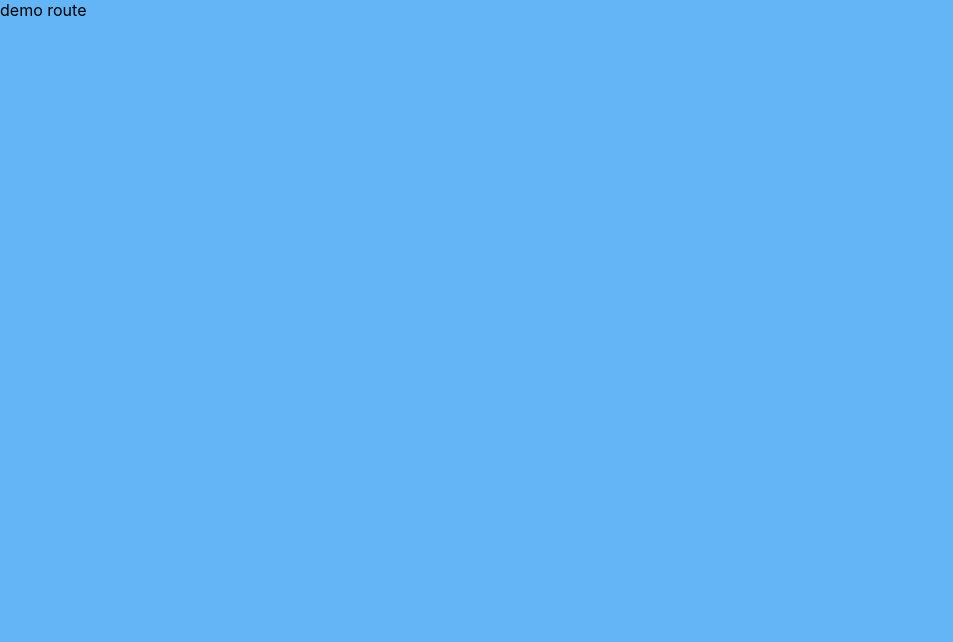
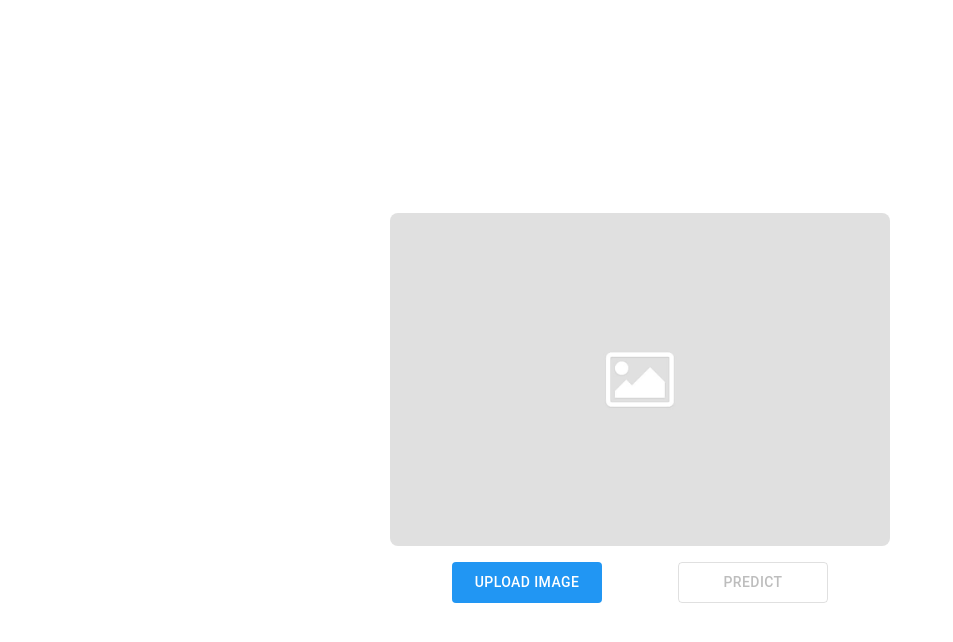
Before and after one commit to welvin21/fixels, a React (Create React App) app in the folder client/: page /#/demo in a window 1280 px wide. Shown: the top 642 px of the page, without its empty margins (0-953 px from the left). Built offline with nearby package versions, Linux system fonts and the light colour scheme.

Commit message:
Add image pickercomponent

```diff
--- a/client/package.json
+++ b/client/package.json
@@ -4,6 +4,7 @@
   "private": true,
   "dependencies": {
     "@material-ui/core": "^4.9.11",
+    "@material-ui/icons": "^4.9.1",
     "@testing-library/jest-dom": "^4.2.4",
     "@testing-library/react": "^9.3.2",
     "@testing-library/user-event": "^7.1.2",
--- a/client/src/App.tsx
+++ b/client/src/App.tsx
@@ -6,8 +6,7 @@ import { Demo } from './components';
 const useStyles = makeStyles((theme: Theme) =>
   createStyles({
     root: {
-      backgroundColor: theme.palette.primary.light,
-      height: '100vh',
+      backgroundColor: theme.palette.background.default,
     },
   })
 );
--- a/client/src/components/Demo/Demo.tsx
+++ b/client/src/components/Demo/Demo.tsx
@@ -1,9 +1,22 @@
-import React from 'react';
+import React, { useState } from 'react';
+import { Container } from '@material-ui/core';
+import { createStyles, makeStyles, Theme } from '@material-ui/core/styles';
+import { ImagePicker } from './ImagePicker';
+
+const useStyles = makeStyles((theme: Theme) =>
+  createStyles({
+    root: {
+      width: '100%',
+    }
+  })
+);
 
 export const Demo: React.FC = () => {
+  const classes = useStyles();
+
   return (
-    <div>
-      demo route
-    </div>
+    <Container className={classes.root}>
+      <ImagePicker/>
+    </Container>
   );
 };
--- /dev/null
+++ b/client/src/components/Demo/ImagePicker.tsx
@@ -0,0 +1,78 @@
+import React, { useState } from 'react';
+import { Button, Container, FormLabel } from '@material-ui/core';
+import { createStyles, makeStyles, Theme } from '@material-ui/core/styles';
+import placeholder from '../../assets/placeholder.jpg';
+
+const useStyles = makeStyles((theme: Theme) =>
+  createStyles({
+    root: {
+      height: '100vh',
+      display: 'flex',
+      flexDirection: 'column',
+      alignItems: 'center',
+      justifyContent: 'center'
+    },
+    inputImage: {
+      display: 'none'
+    },
+    image: {
+      width: 'min(90%, 500px)',
+      margin: theme.spacing(2),
+      borderRadius: theme.spacing(1)
+    },
+    buttonBar: {
+      display: 'flex',
+      flexDirection: 'row',
+      flexWrap: 'wrap',
+      justifyContent: 'space-around',
+      width: 'min(90%, 500px)'
+    },
+    imageButton: {
+      width: 150,
+      padding: theme.spacing(1),
+    },
+    predictButton: {
+      width: 150,
+      color: theme.palette.primary.main,
+      borderColor: theme.palette.primary.main,
+    }
+  })
+);
+
+export const ImagePicker: React.FC = () => {
+  const [imageUploadedStatus, setImageUploadedStatus] = useState<boolean>(false);
+  const [imageBase64, setImageBase64] = useState<string | ArrayBuffer | null>(placeholder);
+  const classes = useStyles();
+
+  const handleOnImageInputChange = (files: FileList | null): void => {
+    if (!files) return;
+    const imageFile: File = files[0];
+    const fileReader = new FileReader();
+    fileReader.readAsDataURL(imageFile);
+    fileReader.onload = (event: Event) => setImageBase64(fileReader.result);
+    if (!imageUploadedStatus) setImageUploadedStatus(true);
+  };
+
+  return (
+    <Container className={classes.root}>
+      <input
+        accept="image/*"
+        className={classes.inputImage}
+        id="image"
+        type="file"
+        onChange={({ target: { files } }) => handleOnImageInputChange(files)}
+      />
+      <img src={typeof imageBase64 === 'string' ? imageBase64 : placeholder} className={classes.image} alt="retina"/>
+      <Container className={classes.buttonBar}>
+        <FormLabel htmlFor="image">
+          <Button className={classes.imageButton} component="span">
+            { imageUploadedStatus ? 'Change Image' : 'Upload Image' }
+          </Button>
+        </FormLabel>
+        <Button className={classes.predictButton} component="span" disabled={!imageUploadedStatus} variant="outlined">
+          Predict
+        </Button>
+      </Container>
+    </Container>
+  );
+};
--- a/client/src/theme/index.ts
+++ b/client/src/theme/index.ts
@@ -16,5 +16,16 @@ export const theme: Theme = responsiveFontSizes(
         default: "#fff",
       },
     },
+    overrides: {
+      MuiButton: {
+        text: {
+          color: "#fff",
+          backgroundColor: '#2196f3',
+          '&:hover': {
+            backgroundColor: '#1976d2'
+          }
+        }
+      }
+    }
   })
 );
```
Also changed, not shown: client/src/assets/placeholder.jpg (added), 1 other file (tests, documents, lock files or other folders).
